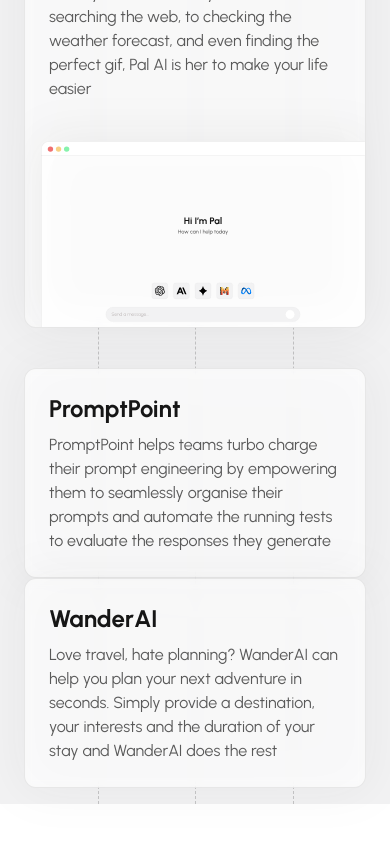
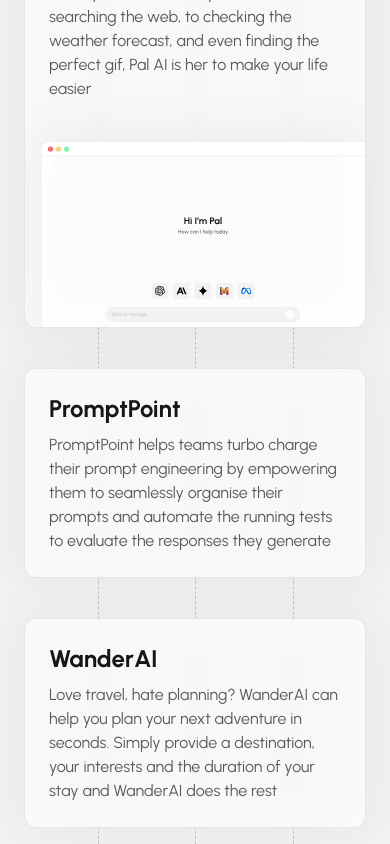
Before and after one commit to aranbruce/aranbc.com, a Next.js app: page / in a window 390 px wide. Shown: the part 832-1676 px from the top of the page. Before the commit the page ends 1636 px from the top, so only its background shows below. Built offline with nearby package versions, Linux system fonts and the light colour scheme.

Commit message:
fixed bug for mobile

```diff
--- a/app/page.tsx
+++ b/app/page.tsx
@@ -425,7 +425,7 @@
               </svg>
             </div>
           </Link>
-          <div className="grid grid-cols-1 gap-x-10 md:grid-cols-2">
+          <div className="grid grid-cols-1 gap-10 md:grid-cols-2">
             <Link
               href="https://www.promptpoint.ai/"
               target="_blank"
```
